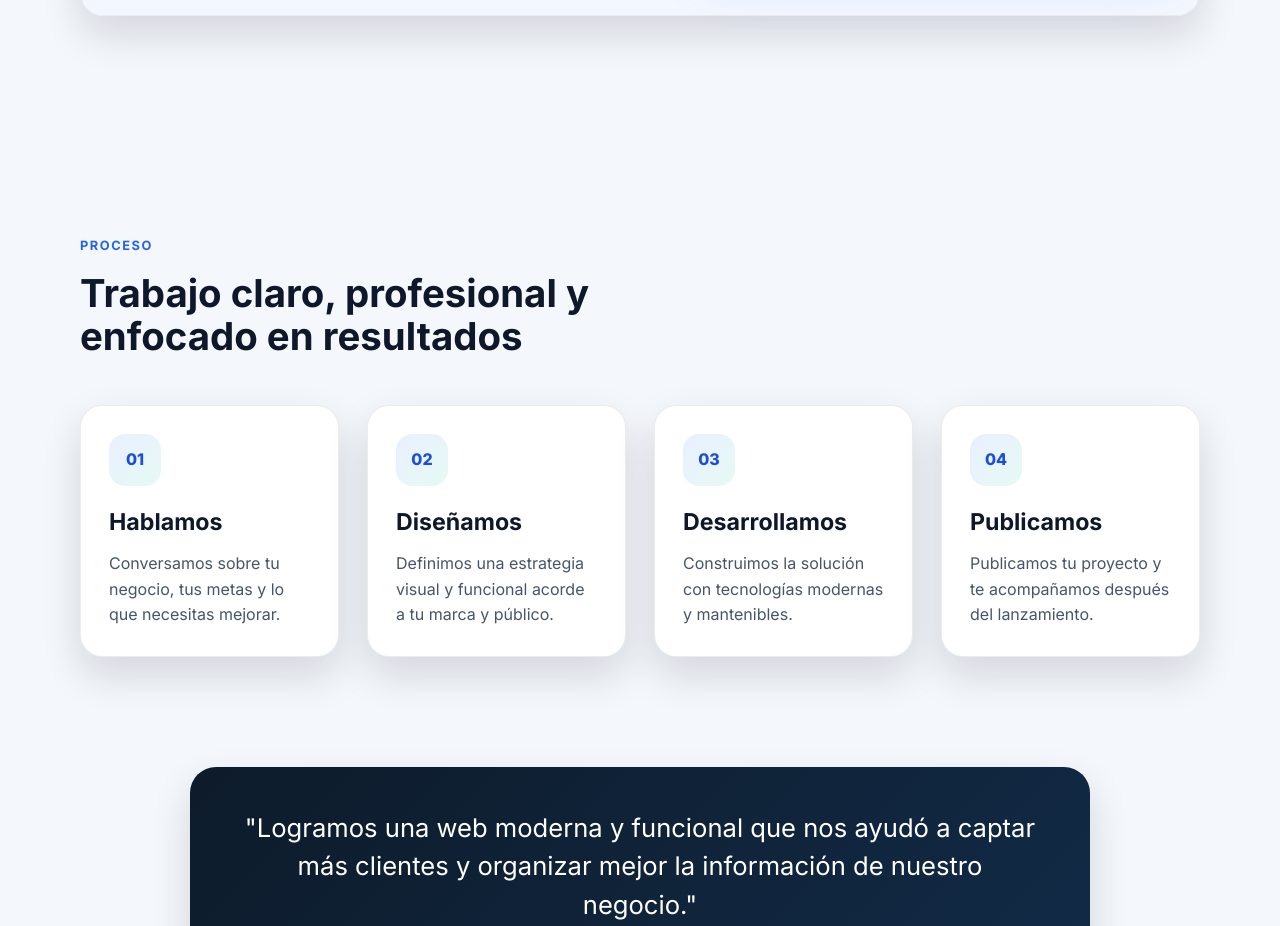
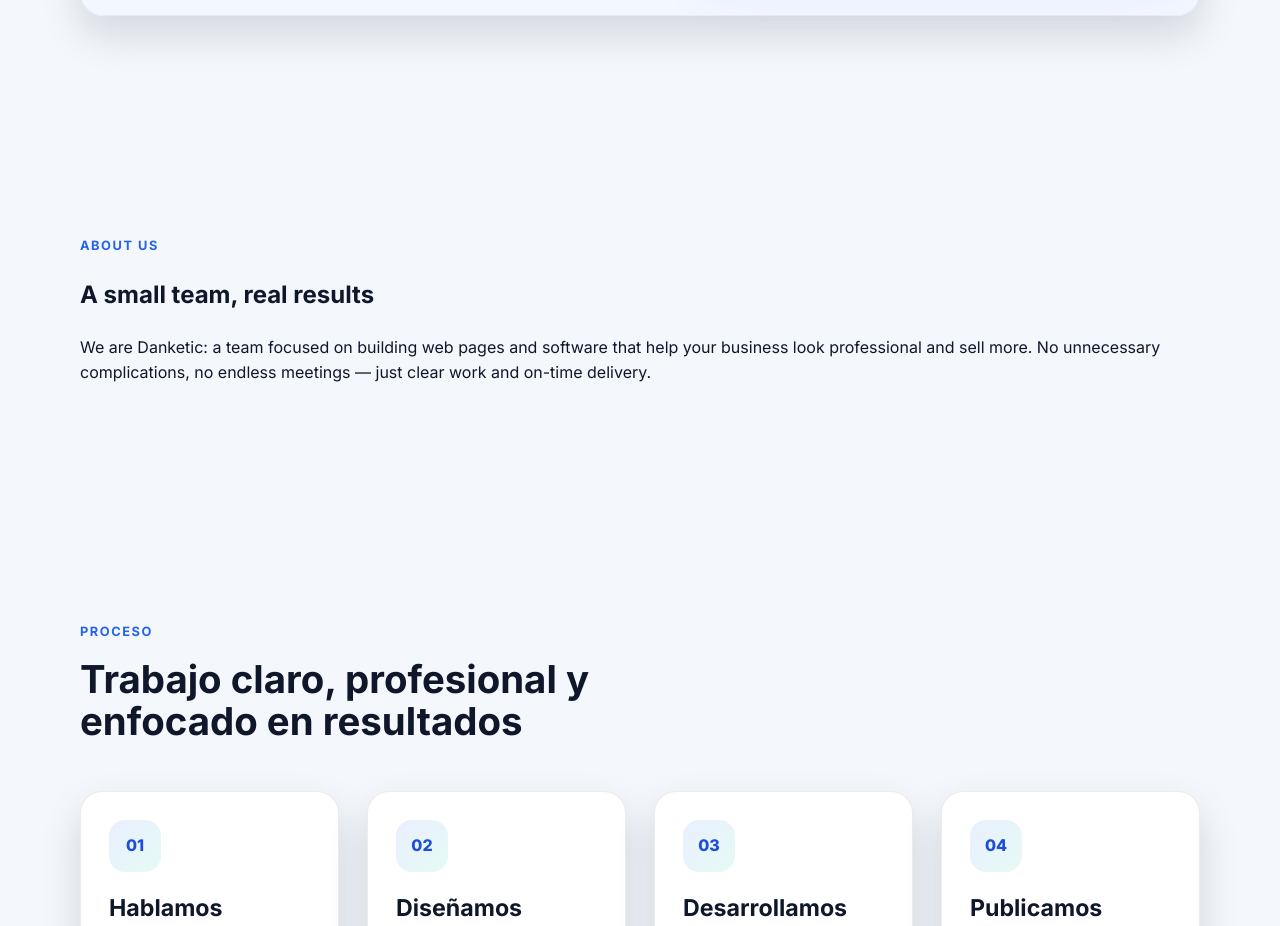
Before and after one commit to DanielPedreros/Monkey_y_DonK, a plain HTML site: page index.html in a window 1280 px wide. Shown: the part 3400-4326 px from the top of the page. Drawn offline with Linux system fonts and the light colour scheme.

Commit message:
se modifico el apartado "sobre nosotros"

```diff
--- a/index.html
+++ b/index.html
@@ -231,6 +231,14 @@
         </div>
       </section>
 
+      <section id="nosotros" class="section">
+        <div class="container about-container">
+          <p class="eyebrow" data-i18n="about.eyebrow">About us</p>
+          <h2 data-i18n="about.title">A small team, real results</h2>
+          <p data-i18n="about.text">We are Danketic: a team focused on building web pages and software that help your business look professional and sell more. No unnecessary complications, no endless meetings — just clear work and on-time delivery.</p>
+        </div>
+      </section>
+
       <section id="proceso" class="section">
         <div class="container">
           <div class="section-heading">
```
